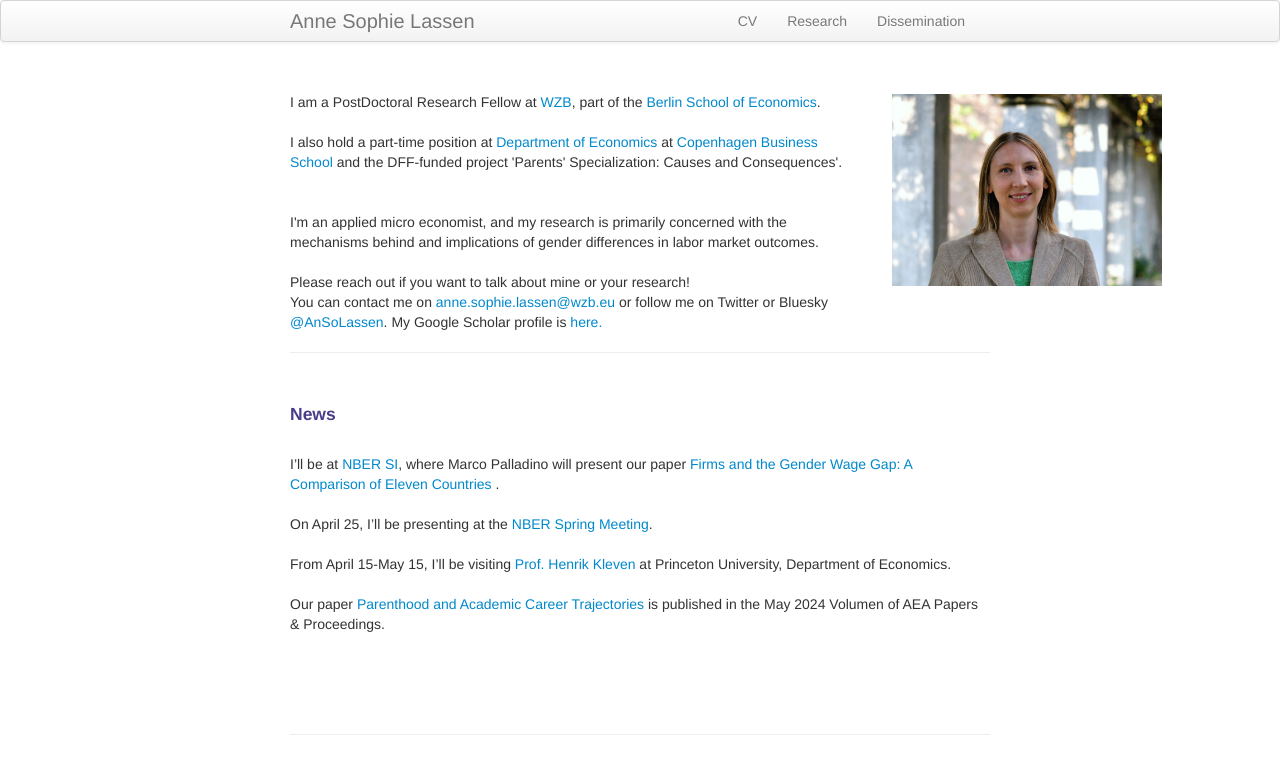
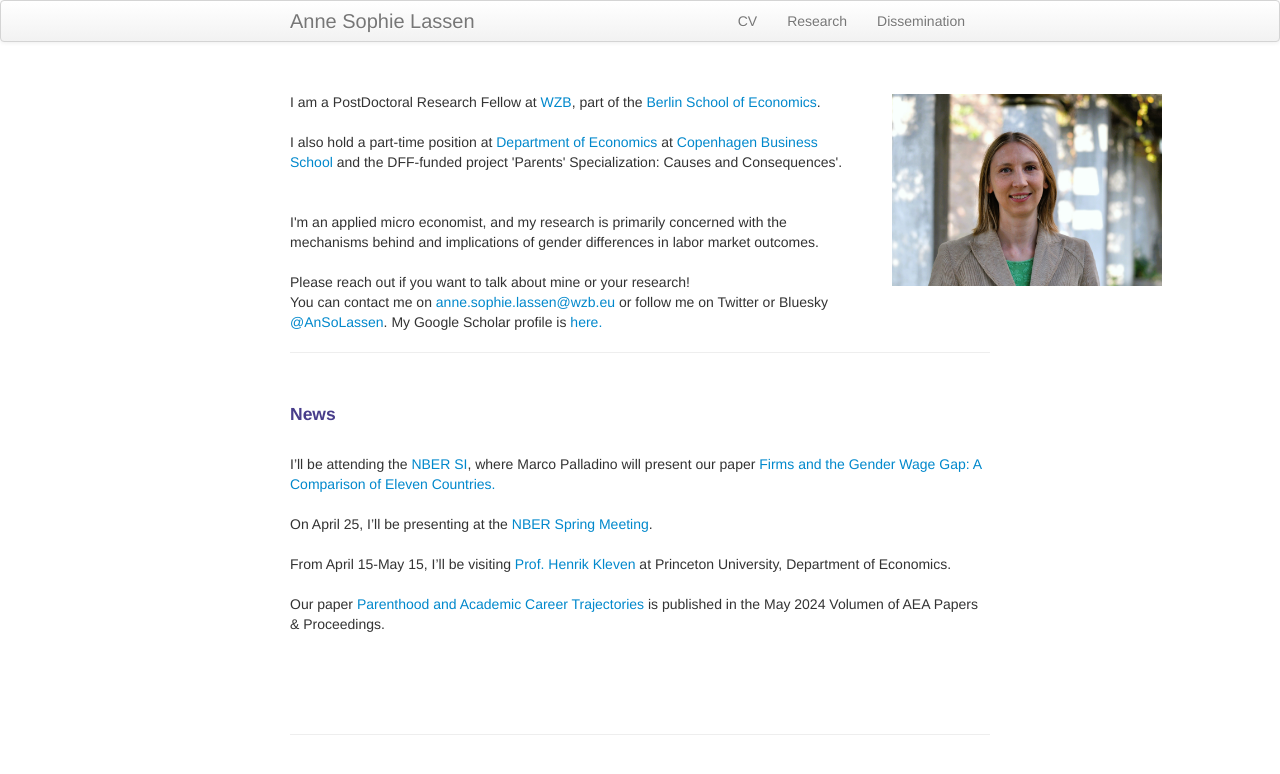
Before and after one commit to annesophielassen/annesophielassen.github.io, a Jekyll site: the page built from index.md, in a window 1280 px wide. Shown: the top 774 px of the page. Built offline with Jekyll 4.4.1, drawn with Linux system fonts in a browser that asks for light colours.

Commit message:
Update index.md

```diff
--- a/index.md
+++ b/index.md
@@ -37,7 +37,7 @@ You can contact me on <a href="mailto:anne.sophie.lassen@wzb.eu">anne.sophie.las
 <br>
 #### News
 <br>
-I'll be at <a href=" https://www.nber.org/conferences/si-2025-labor-studies"> NBER SI</a>, where Marco Palladino will present our paper <a href="https://www.antoinebertheau.com/uploads/1/0/4/1/104122340/gwg_across_countries_abstract_online.pdf">Firms and the Gender Wage Gap: A Comparison of Eleven Countries </a>.
+I'll be attending the <a href=" https://www.nber.org/conferences/si-2025-labor-studies"> NBER SI</a>, where Marco Palladino will present our paper <a href="https://www.antoinebertheau.com/uploads/1/0/4/1/104122340/gwg_across_countries_abstract_online.pdf">Firms and the Gender Wage Gap: A Comparison of Eleven Countries. </a>
 <br>
 <br>
 On April 25, I'll be presenting at the <a href="https://www.nber.org/conferences/investments-early-career-scientists-spring-2025"> NBER Spring Meeting</a>.
```
